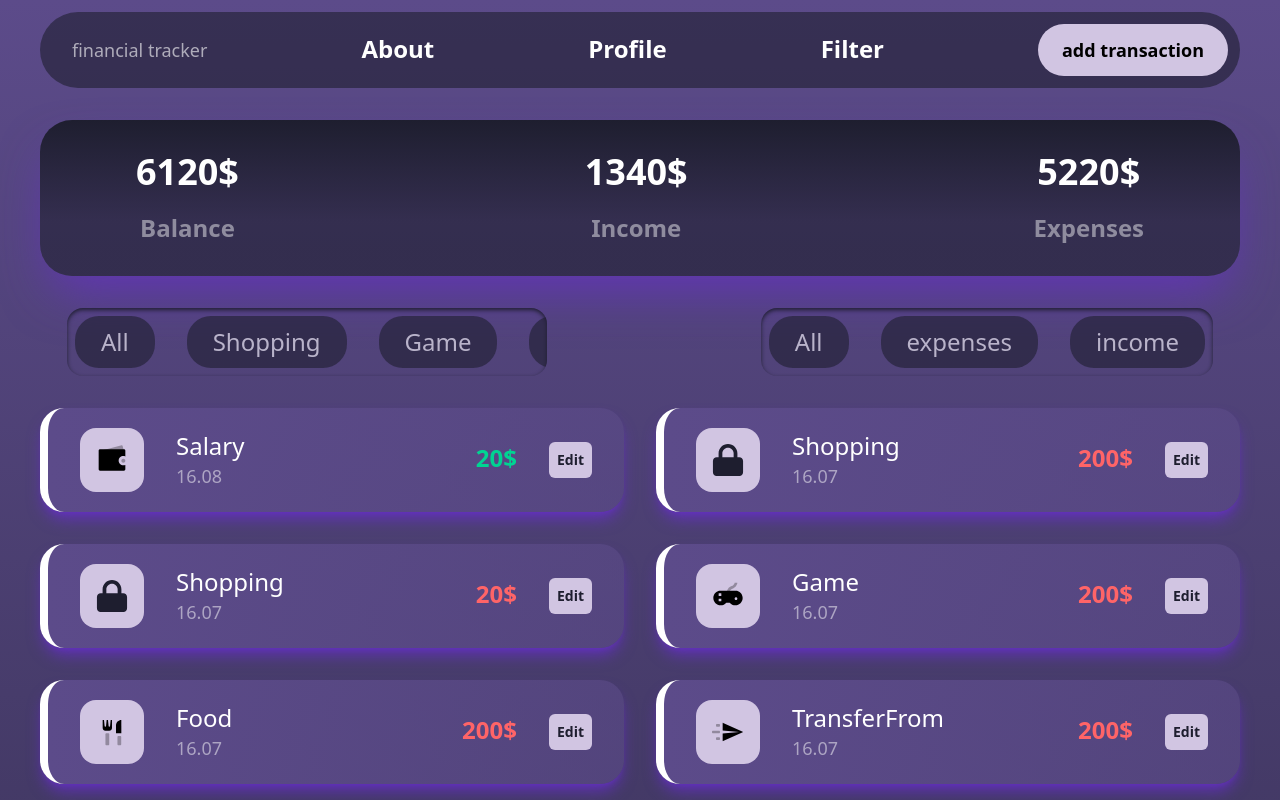
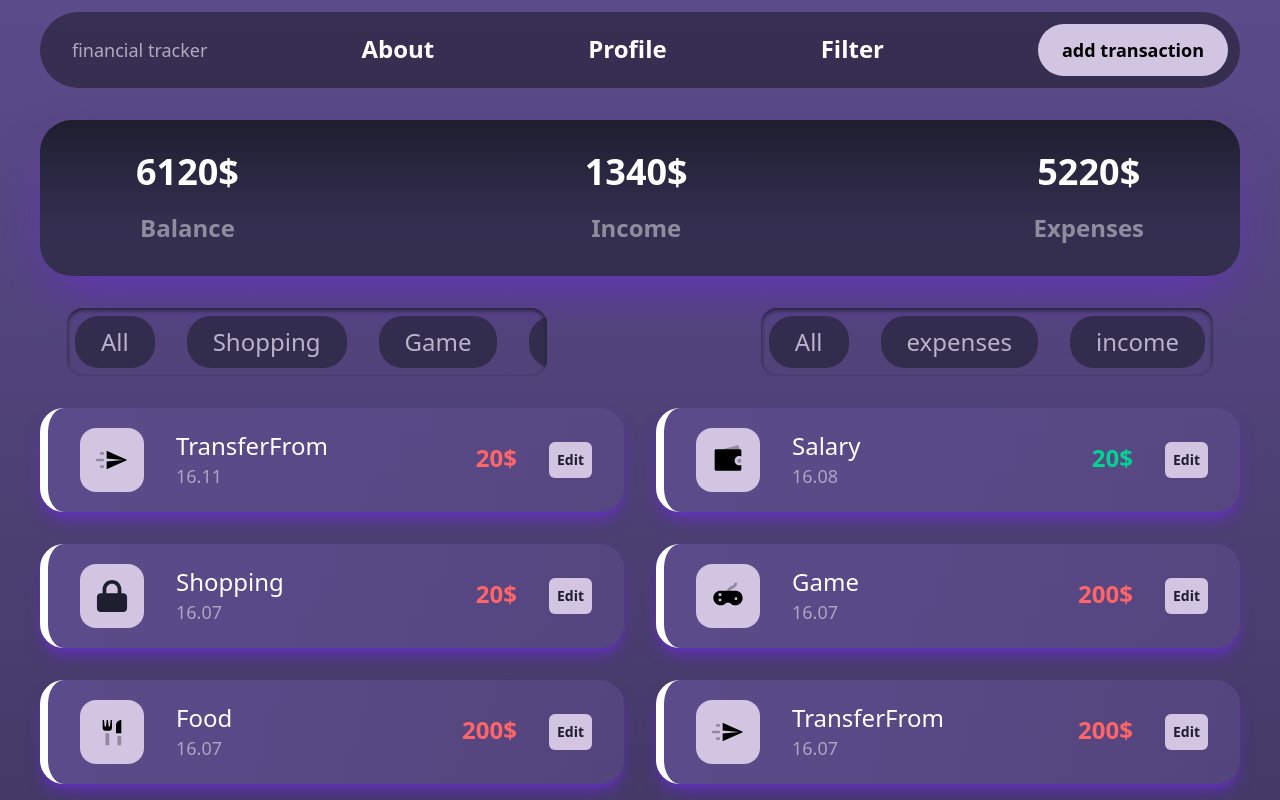
Before and after one commit to D1edDuck/Finance-tracker-firebase, a React (Vite) app: page / in a window 1280 px wide. Shown: the top 800 px of the page. Built offline with nearby package versions, Linux system fonts and the light colour scheme; data requests are answered from the project's data file.

Commit message:
debug formate date

```diff
--- a/data/data.json
+++ b/data/data.json
@@ -8,7 +8,7 @@
     "transaction":[
         {
             "id": 1, "category": "expenses", "name": "Shopping", "img": "/symbol-defs.svg#icon-Shopping", "story": [
-                {"id": 12, "data": "16.07", "sum": 200},
+                {"id": 12, "data": "16.03", "sum": 200},
                 {"id": 13, "data": "15.07", "sum": 300},
                 {"id": 14, "data": "16.07", "sum": 20}
             ]
@@ -17,7 +17,7 @@
             "id": 2, "category": "expenses", "name": "Game", "img": "/symbol-defs.svg#icon-Game", "story": [
                 {"id": 15, "data": "16.07", "sum": 200},
                 {"id": 16, "data": "15.07", "sum": 500},
-                {"id": 17, "data": "14.07", "sum": 20}
+                {"id": 17, "data": "14.05", "sum": 20}
             ]
         },
         {
@@ -31,14 +31,14 @@
             "id": 4, "category": "expenses", "name": "TransferFrom", "img": "/symbol-defs.svg#icon-Contacts", "story": [
                 {"id": 21, "data": "16.07", "sum": 200},
                 {"id": 22, "data": "15.07", "sum": 300},
-                {"id": 23, "data": "16.07", "sum": 20}
+                {"id": 23, "data": "16.11", "sum": 20}
             ]
         },
         {
             "id": 5, "category": "expenses", "name": "Clothes", "img": "/symbol-defs.svg#icon-Clothes", "story": [
                 {"id": 24, "data": "15.07", "sum": 200},
                 {"id": 25, "data": "15.07", "sum": 300},
-                {"id": 26, "data": "16.07", "sum": 20}
+                {"id": 26, "data": "16.01", "sum": 20}
             ]
         },
         {
--- a/src/components/Balance.jsx
+++ b/src/components/Balance.jsx
@@ -27,7 +27,6 @@ function Balance() {
     { expenses: 0, income: 0, balance: 0 }
   );
 
-  console.log(type);
   return (
     <div className="flex justify-between px-24 py-8 text-white font-semibold text-4xl bg-linear-180 from-violet-dark to-violet-dark-opacity rounded-4xl to-65% shadow-shadow shadow-2xl mb-8">
       {status == "error" ? (
--- a/src/components/EditTransaction.jsx
+++ b/src/components/EditTransaction.jsx
@@ -6,7 +6,6 @@ function EditTransaction() {
     dispatch,
     state: { edit, inputValue },
   } = useContext(FilterContext);
-  console.log(edit);
 
   const transaction = edit.transaction;
 
--- a/src/components/FilterMenu.jsx
+++ b/src/components/FilterMenu.jsx
@@ -1,10 +1,7 @@
 function FilterMenu({ dispatch, data, sort }) {
   return (
     <div className="flex mb-8 overflow-x-auto p-2 scrollbar-thin max-w-2/5 inset-shadow-sm rounded-2xl inset-shadow-violet-dark">
-      <ul
-        className="flex gap-8 text-2xl opacity-60 text-white"
-        key={Date.now()}
-      >
+      <ul className="flex gap-8 text-2xl opacity-60 text-white">
         <li
           className="rounded-3xl bg-violet-dark px-6 py-2 cursor-pointer border-2 border-transparent hover:scale-110 transition-all hover:bg-violet-light hover:border-white"
           onClick={() => {
@@ -17,10 +14,10 @@ function FilterMenu({ dispatch, data, sort }) {
           data.length > 0 &&
           data.map((category) => (
             <li
+              key={category.id}
               onClick={() => {
                 dispatch({ type: `sortBy${sort}`, payload: category.name });
               }}
-              key={data.id}
               className="rounded-3xl bg-violet-dark px-6 py-2 cursor-pointer border-2 border-transparent hover:scale-110 transition-all hover:bg-violet-light hover:border-white"
             >
               {category?.name}
--- a/src/features/Reducer.jsx
+++ b/src/features/Reducer.jsx
@@ -1,3 +1,5 @@
+import { formatDate } from "../utils/formatDate";
+
 export const initialData = {
   transaction: [],
   filterTransaction: [],
@@ -90,7 +92,7 @@ export function reducer(state, action) {
           date: "",
           note: "",
           category: "",
-          type: "",
+          name: "",
         },
       };
     case "newTransaction":
@@ -106,7 +108,7 @@ export function reducer(state, action) {
             story: [
               {
                 id: Date.now(),
-                data: action.payload.date,
+                data: formatDate(action.payload.date),
                 sum: Number(action.payload.amount),
                 note: action.payload.note,
               },
@@ -133,7 +135,10 @@ export function reducer(state, action) {
                 if (story.id === action.payload.idTransaction) {
                   return {
                     ...story,
-                    data: state.inputValue.date || story.data,
+                    data:
+                      state.inputValue.date != ""
+                        ? formatDate(state.inputValue.date)
+                        : story.data,
                     note: state.inputValue.note || story.note,
                     sum: Number(state.inputValue.amount || story.sum),
                   };
@@ -149,7 +154,6 @@ export function reducer(state, action) {
           amount: "",
           date: "",
           note: "",
-          type: "",
           category: "",
         },
       };
--- a/src/pages/AddTransaction.jsx
+++ b/src/pages/AddTransaction.jsx
@@ -2,7 +2,7 @@ import { useContext } from "react";
 import Header from "../components/Header";
 import { FilterContext } from "../features/FilterContext";
 import FormAddTransaction from "../components/FormAddTransaction";
-import { Navigate, useNavigate } from "react-router";
+import { useNavigate } from "react-router";
 
 function AddTransaction() {
   const { state, dispatch } = useContext(FilterContext);
@@ -12,7 +12,7 @@ function AddTransaction() {
   if (state.status === "loading") {
     return <h1>Loading</h1>;
   }
-
+  console.log(inputValue);
   return (
     <>
       <Header title={"Home"} link={"/"} />
--- a/src/pages/Home.jsx
+++ b/src/pages/Home.jsx
@@ -4,8 +4,11 @@ import FilterMenu from "../components/FilterMenu";
 import Header from "../components/Header";
 import Transaction from "../components/Transaction";
 import useFetchData from "../hooks/useFetchData";
+import EditTransaction from "../components/EditTransaction";
+
 import { FilterContext } from "../features/FilterContext";
-import EditTransaction from "../components/EditTransaction";
+import { sortTransactionsByDate } from "../utils/sortTransactionsByDate";
+import { transformFilterTransaction } from "../utils/transformFilterTransaction";
 
 function Home() {
   const {
@@ -17,21 +20,10 @@ function Home() {
     dispatch,
   } = useContext(FilterContext);
 
-  const sortedTransactions = filterTransaction
-    .flatMap((item) => {
-      return item.story.map((story) => {
-        return {
-          id: story.id,
-          data: story.data,
-          sum: story.sum,
-          img: item.img,
-          name: item.name,
-          category: item.category,
-          idCategory: item.id,
-        };
-      });
-    })
-    .sort((a, b) => b.data - a.data);
+  const transformedTransactions = transformFilterTransaction(filterTransaction);
+  const sortedTransactions = sortTransactionsByDate(transformedTransactions);
+  // console.log(transformedTransactions);
+  // console.log(sortedTransactions);
 
   if (status === "loading") {
     return <h2>Loading, please wait..</h2>;
--- /dev/null
+++ b/src/utils/formatDate.js
@@ -0,0 +1,5 @@
+export function formatDate(dateString) {
+  console.log(dateString);
+  const [, month, day] = dateString.split("-");
+  return `${day.padStart(2, "0")}.${month.padStart(2, "0")}`;
+}
--- /dev/null
+++ b/src/utils/sortTransactionsByDate.js
@@ -0,0 +1,12 @@
+export const sortTransactionsByDate = (transactions) => {
+  console.log(transactions);
+  return transactions.slice().sort((a, b) => {
+    const [dayA, monthA] = a.data.split(".").map(Number);
+    const [dayB, monthB] = b.data.split(".").map(Number);
+
+    if (monthA !== monthB) {
+      return monthB - monthA;
+    }
+    return dayB - dayA;
+  });
+};
--- /dev/null
+++ b/src/utils/transformFilterTransaction.js
@@ -0,0 +1,13 @@
+export const transformFilterTransaction = (filterTransaction) => {
+  return filterTransaction.flatMap((item) => {
+    return item.story.map((story) => ({
+      id: story.id,
+      data: story.data,
+      sum: story.sum,
+      img: item.img,
+      name: item.name,
+      category: item.category,
+      idCategory: item.id,
+    }));
+  });
+};
```
